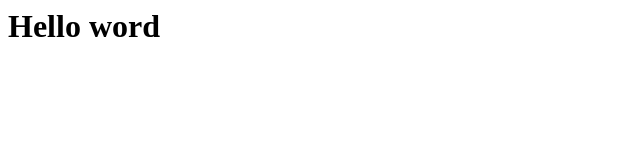
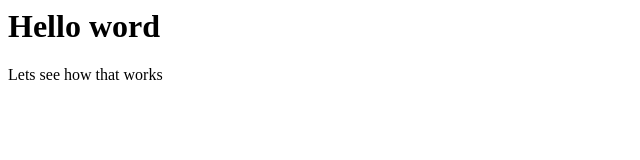
Before and after one commit to SeyfBaskara/gitgithubmaster, a plain HTML site: page index.html in a window 1280 px wide. Shown: the whole page, without its empty margins (0-640 px from the left). Drawn offline with Linux system fonts and the light colour scheme.

Commit message:
add div and p

```diff
--- a/index.html
+++ b/index.html
@@ -1 +1,3 @@
 <h1>Hello word</h1>
+
+<div><p>Lets see how that works</p></div>
```
